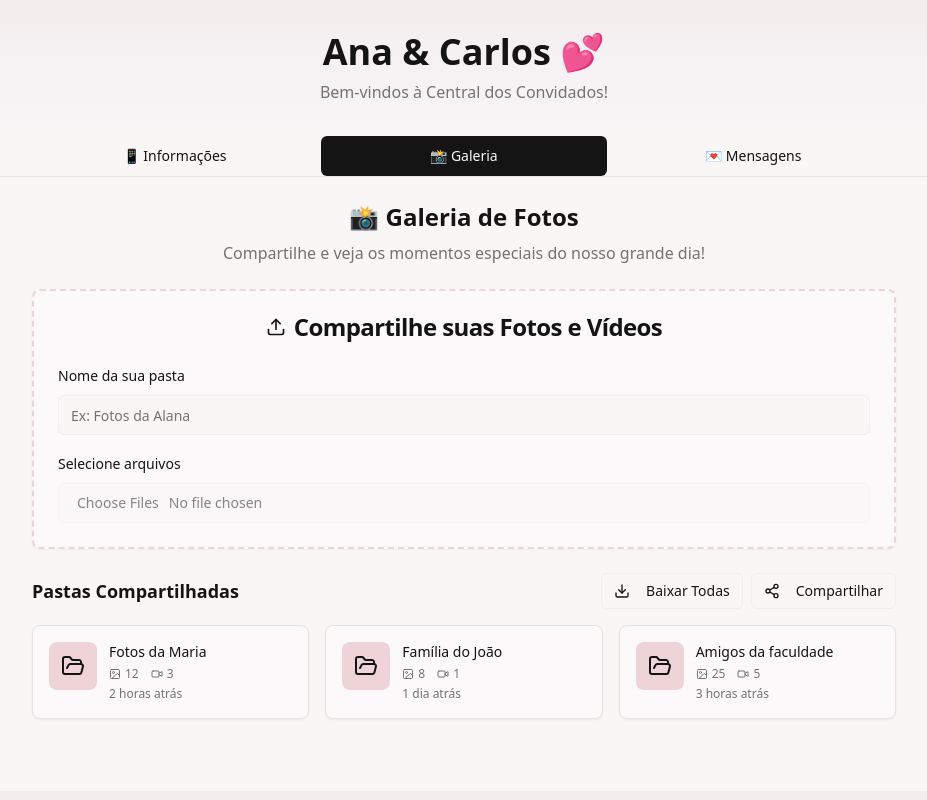
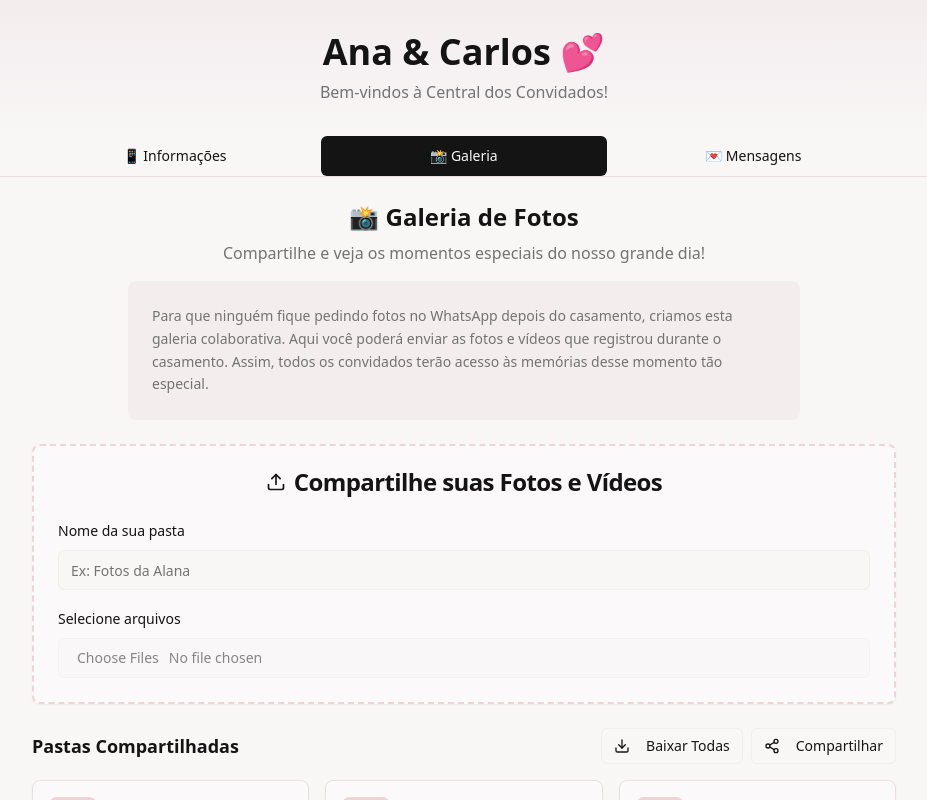
Before and after one commit to alanagastaldi/our-story-central, a React (Vite) app: page /convidados in a window 1280 px wide. Both pictures are taken after a click on the button "📸 Galeria". Shown: the top 800 px of the page, without its empty margins (176-1103 px from the left). Built offline with nearby package versions, Linux system fonts and the light colour scheme.

Commit message:
Adicionar explicação à galeria
Adiciona um texto explicativo à seção de galeria de fotos na página de convidados, incentivando o upload de mídias e desencorajando pedidos via WhatsApp.

```diff
--- a/src/pages/ConvidadosPage.tsx
+++ b/src/pages/ConvidadosPage.tsx
@@ -266,9 +266,17 @@ const ConvidadosPage = () => {
         {/* Gallery Tab */}
         {activeTab === 'gallery' && (
           <div className="space-y-6">
-            <div className="text-center">
+            <div className="text-center max-w-2xl mx-auto">
               <h2 className="text-2xl font-bold text-primary mb-2">📸 Galeria de Fotos</h2>
-              <p className="text-muted-foreground">Compartilhe e veja os momentos especiais do nosso grande dia!</p>
+              <p className="text-muted-foreground mb-4">Compartilhe e veja os momentos especiais do nosso grande dia!</p>
+
+              <div className="bg-wedding-pink-soft p-6 rounded-lg text-left">
+                <p className="text-sm text-muted-foreground leading-relaxed">
+                  Para que ninguém fique pedindo fotos no WhatsApp depois do casamento, criamos esta galeria colaborativa.
+                  Aqui você poderá enviar as fotos e vídeos que registrou durante o casamento.
+                  Assim, todos os convidados terão acesso às memórias desse momento tão especial.
+                </p>
+              </div>
             </div>
             <PhotoGallery />
           </div>
```
